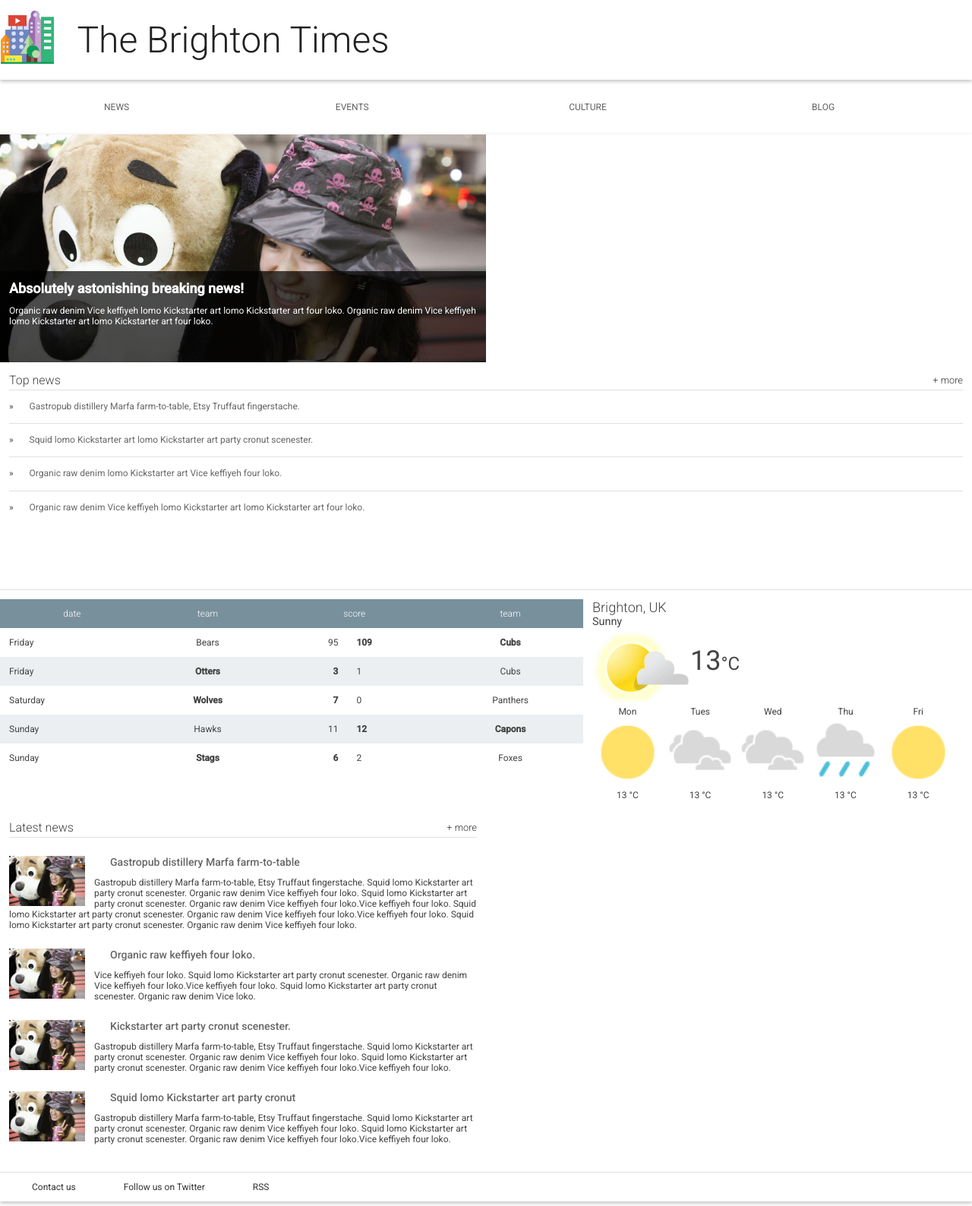
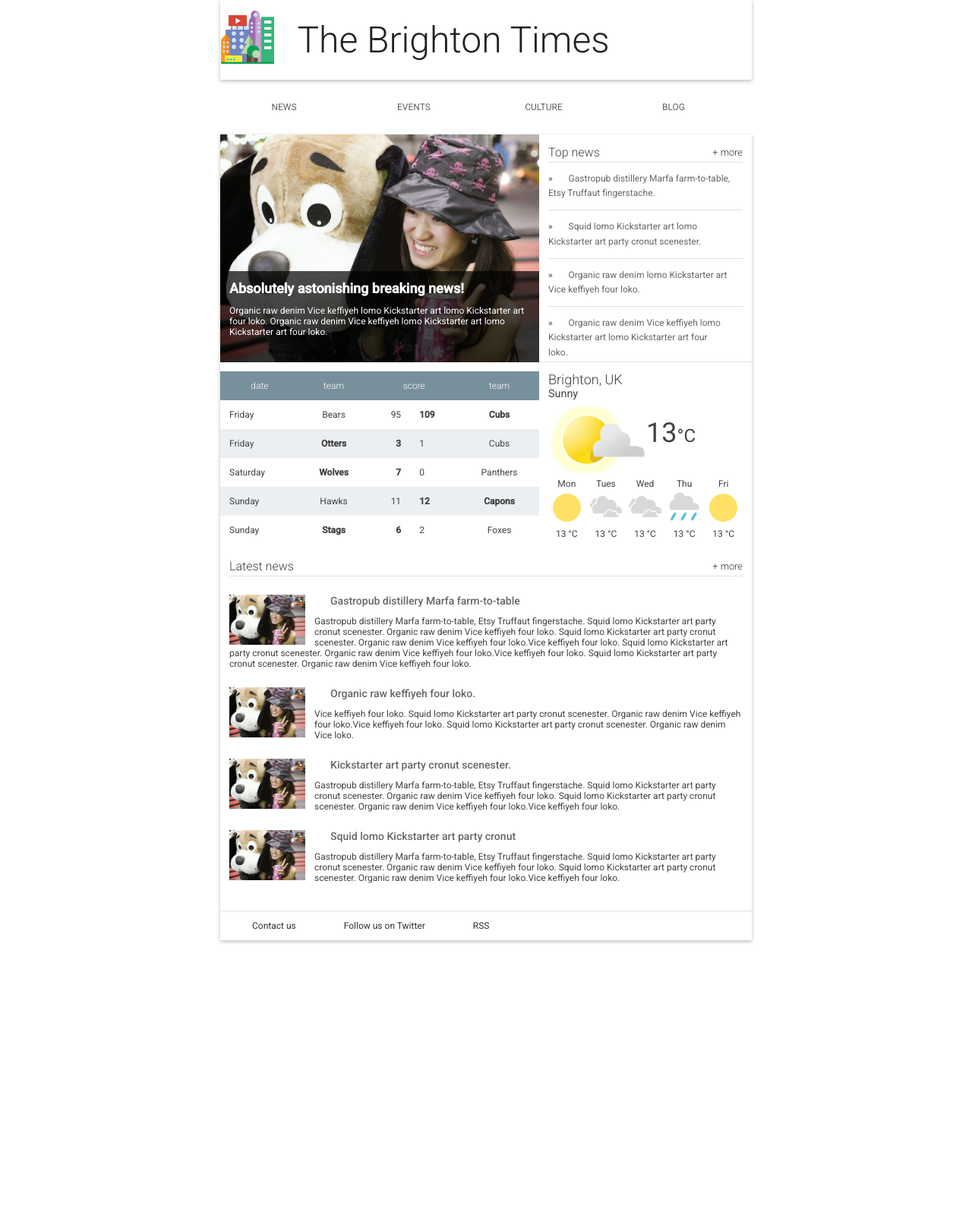
Before and after one commit to BradBrezinski/FEWDPort, a plain HTML site: page Project_1b/index.html in a window 1280 px wide. Shown: the whole page at 76% size. After the commit the page ends 1244 px from the top, so only its background shows below. Drawn offline with Linux system fonts and the light colour scheme.

Commit message:
index container expanded, break points added to css

```diff
--- a/Project_1b/index.html
+++ b/Project_1b/index.html
@@ -11,6 +11,8 @@
     </head>
 
     <body>
+
+        <div class="container">
 
             <header class="header">
                 <div class="header__inner">
@@ -31,8 +33,6 @@
             </nav>
 
             <main>
-
-            <div class="container">
 
                 <div class="content">
 
@@ -179,7 +179,6 @@
                         </ul>
                     </div>
                 </div>
-            </div>
 
                 <footer>
                     <ul>
@@ -188,6 +187,8 @@
                         <li><a href="#">RSS</a></li>
                     </ul>
                 </footer>
+
             </main>
+        </div>
     </body>
 </html>
--- a/Project_1b/main.css
+++ b/Project_1b/main.css
@@ -31,12 +31,37 @@ ul {
  *
  */
 
-@Media screen and (min-width: 450px) {
-    .hero { width: 50%; order: 0; }
+
+@Media screen and (max-width: 450px) {
+    .hero { width: 100%; }
+    .newsT { width: 100%; }
+    .scores { width: 100%; }
+    .weather { width: 100%; }
+    .newsR { width: 100%; }
+}
+
+@Media screen and (min-width: 600px) {
+    .hero { width: 60%; order: 0; }
     .weather { width: 40%; order: 1; }
-    .newsT { width: 50%; order: 3; }
-    .scores { width: 60%; order: 4; }
-    .newsR { width: 50%; order: 5; }
+    .scores { width: 60%; order: 2; }
+    .newsT { width: 40%; order: 3; }
+    .newsR { width: 100%; order: 4; }
+}
+
+@Media screen and (min-width: 700px) {
+    .hero { width: 60%; order: 0; }
+    .weather { width: 40%; order: 1; }
+    .newsT { width: 40%; order: 2; }
+    .scores { width: 60%; order: 3; }
+    .newsR { width: 100%; order: 4; }
+}
+
+@Media screen and (min-width: 700px) {
+    .container {
+        width: 700px;
+        margin-left: auto;
+        margin-right: auto;
+    }
 }
 
 /*
@@ -184,7 +209,6 @@ main {
 
 .top-news {
   float: right;
-  width: 100%;
   height: 300px;
   border-bottom: 1px solid #E0E0E0;
   padding: 1em;
@@ -340,6 +364,7 @@ main {
 
 .recent-news {
   clear: both;
+  width: 100%;
   padding: 1em;
 }
 
```
Lines whose indentation alone changed are shown as unchanged.
